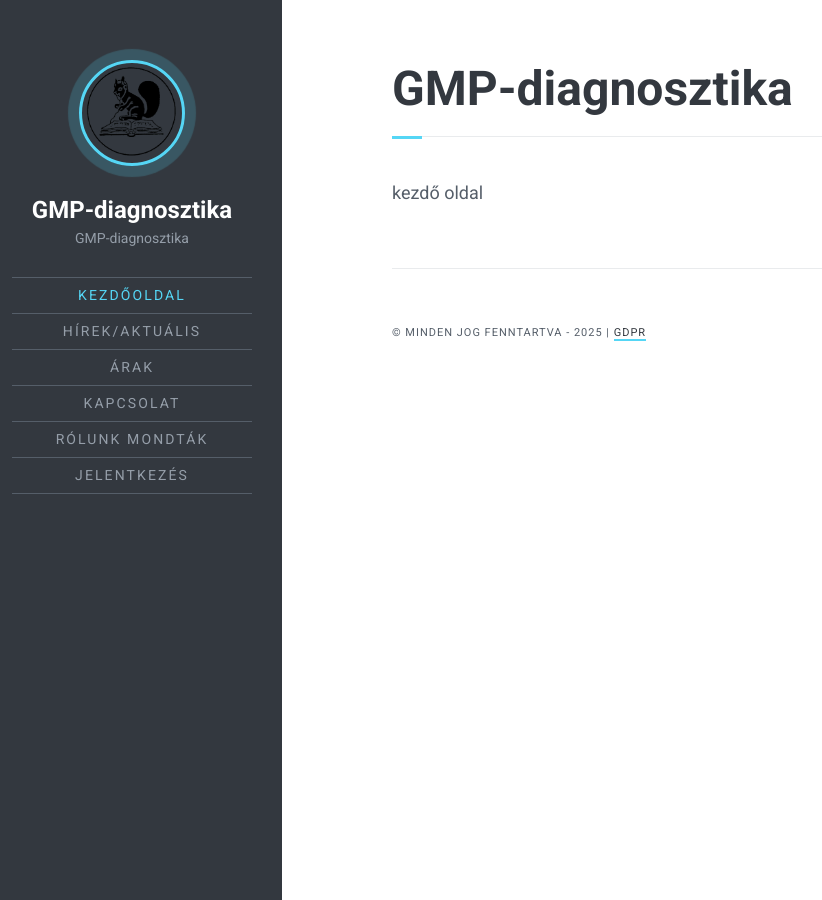
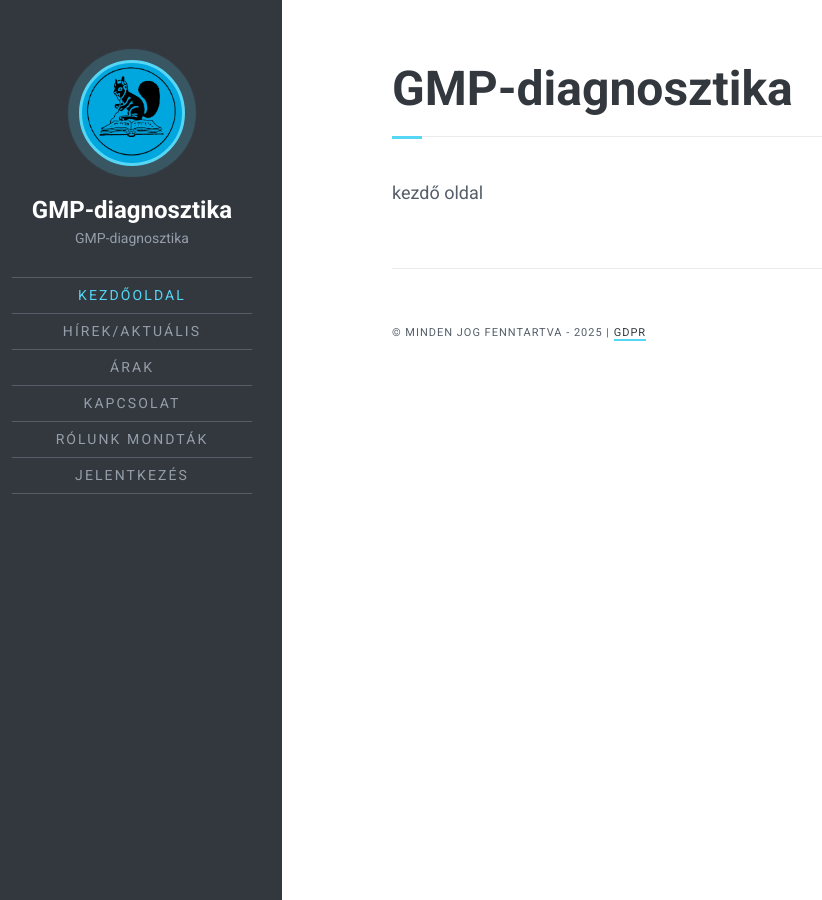
Before and after one commit to gmpdiagnosztika/gmpdiagnosztika.github.io, a Jekyll site: the page built from index.md, in a window 1280 px wide. Shown: the whole page, without its empty margins (18-840 px from the left). Built offline with Jekyll 4.4.1, drawn with Linux system fonts in a browser that asks for light colours.

Commit message:
background

```diff
--- a/_sass/imports/_header.scss
+++ b/_sass/imports/_header.scss
@@ -48,6 +48,7 @@
   }
 
   .avatar {
+    background: #00A6DE;
     border: 2px solid _palette(accent);
     box-shadow: 0 0 1px 7px rgba(_palette(accent),.2);
     border-radius: 100%;
@@ -283,6 +284,7 @@
     margin: 0 0 1.66667em;
 
     .avatar {
+      background: #00A6DE;
       border-width: 3px;
       box-shadow: 0 0 1px 11px rgba(_palette(accent),.2);
       object-fit: cover;
```
